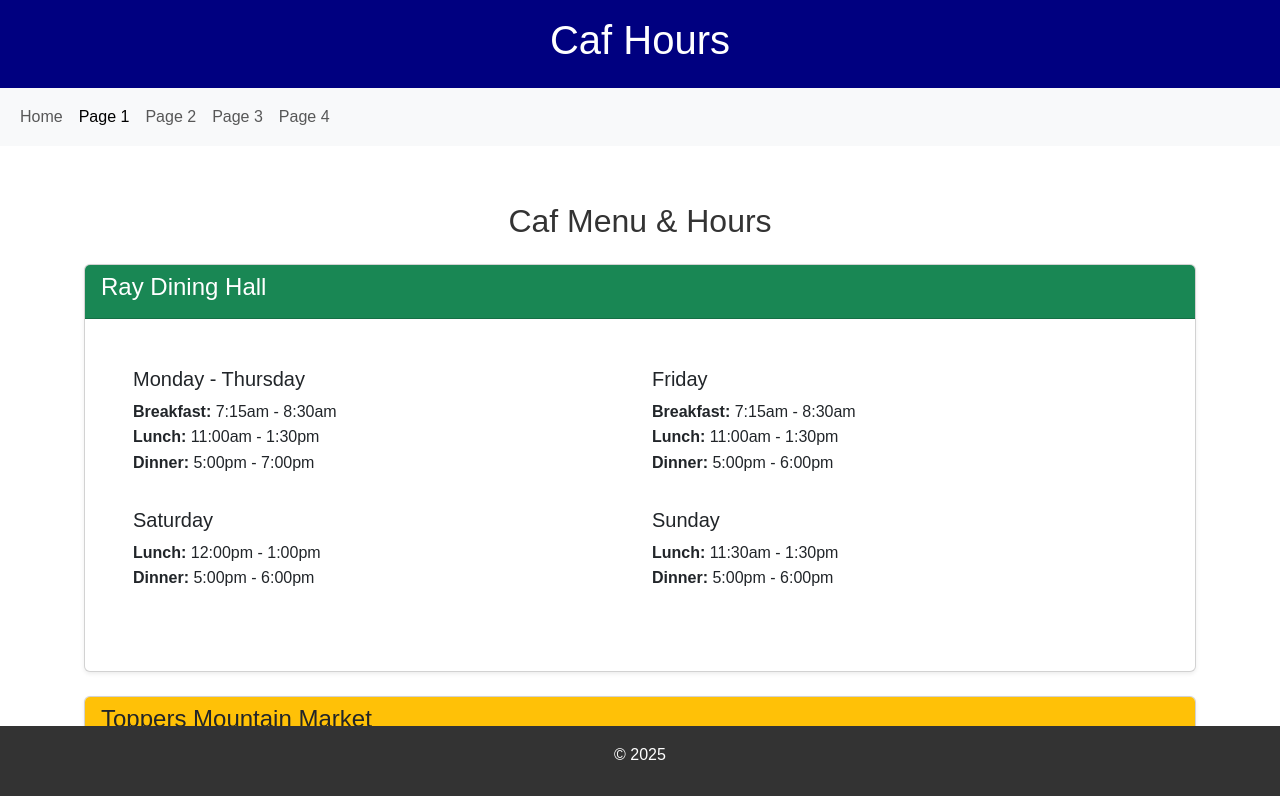
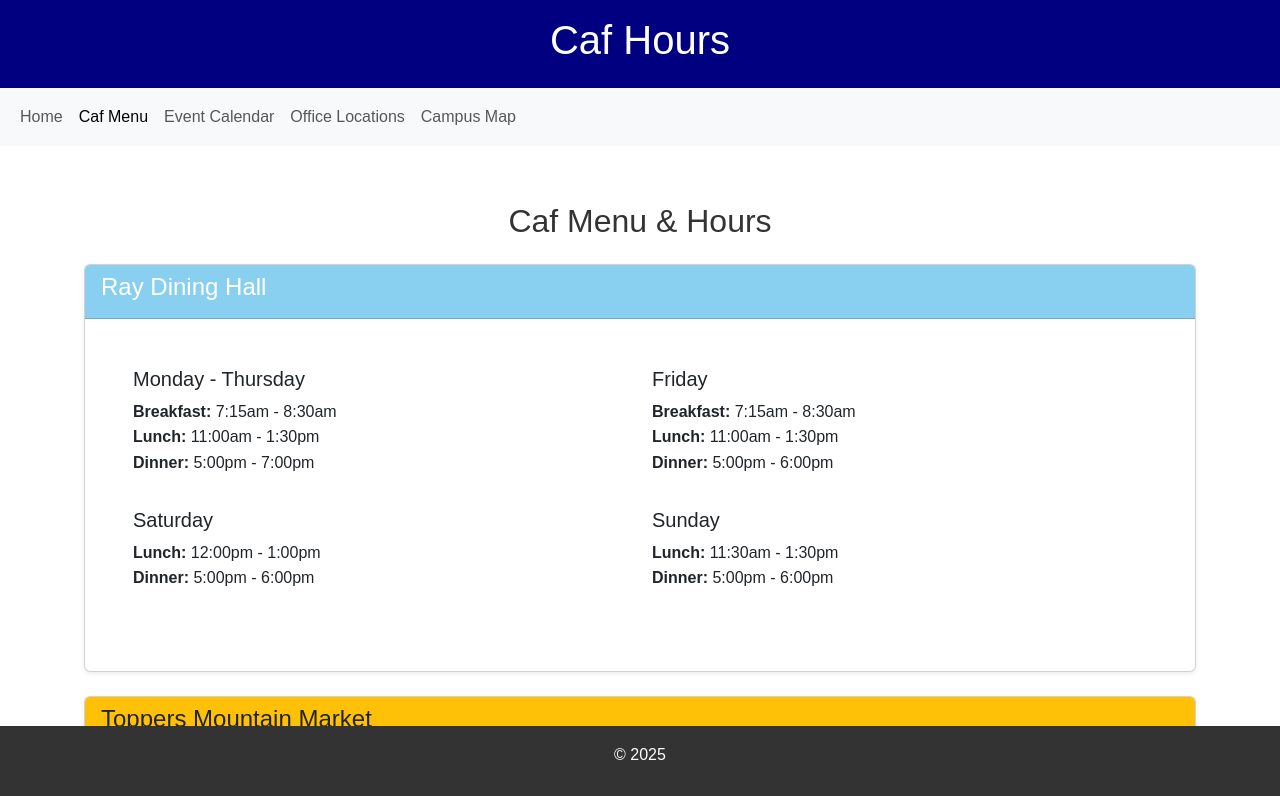
Before and after one commit to TLAllen662/Web-Development-Final, a plain HTML site: page page1.html in a window 1280 px wide. Shown: the top 796 px of the page. Drawn offline with nearby package versions, Linux system fonts and the light colour scheme.

Commit message:
Update navigation links and titles for consistency across pages

```diff
--- a/page1.html
+++ b/page1.html
@@ -16,10 +16,10 @@
         <div class="container-fluid">
             <div class="navbar-nav">
                 <a class="nav-link" href="index.html">Home</a>
-                <a class="nav-link active" href="page1.html">Page 1</a>
-                <a class="nav-link" href="page2.html">Page 2</a>
-                <a class="nav-link" href="page3.html">Page 3</a>
-                <a class="nav-link" href="page4.html">Page 4</a>
+                <a class="nav-link active" href="page1.html">Caf Menu</a>
+                <a class="nav-link" href="page2.html">Event Calendar</a>
+                <a class="nav-link" href="page3.html">Office Locations</a>
+                <a class="nav-link" href="page4.html">Campus Map</a>
             </div>
         </div>
     </nav>
@@ -30,7 +30,7 @@
 
             <!-- Ray Dining Hall -->
             <div class="card mb-4 shadow-sm">
-                <div class="card-header bg-success text-white">
+                <div class="card-header text-white" style="background-color: #89CFF0;">
                     <h4>Ray Dining Hall</h4>
                 </div>
                 <div class="card-body">
```
Also changed, not shown: page2.html (+4 -4 lines), page3.html (+4 -4 lines), page4.html (+4 -4 lines).
